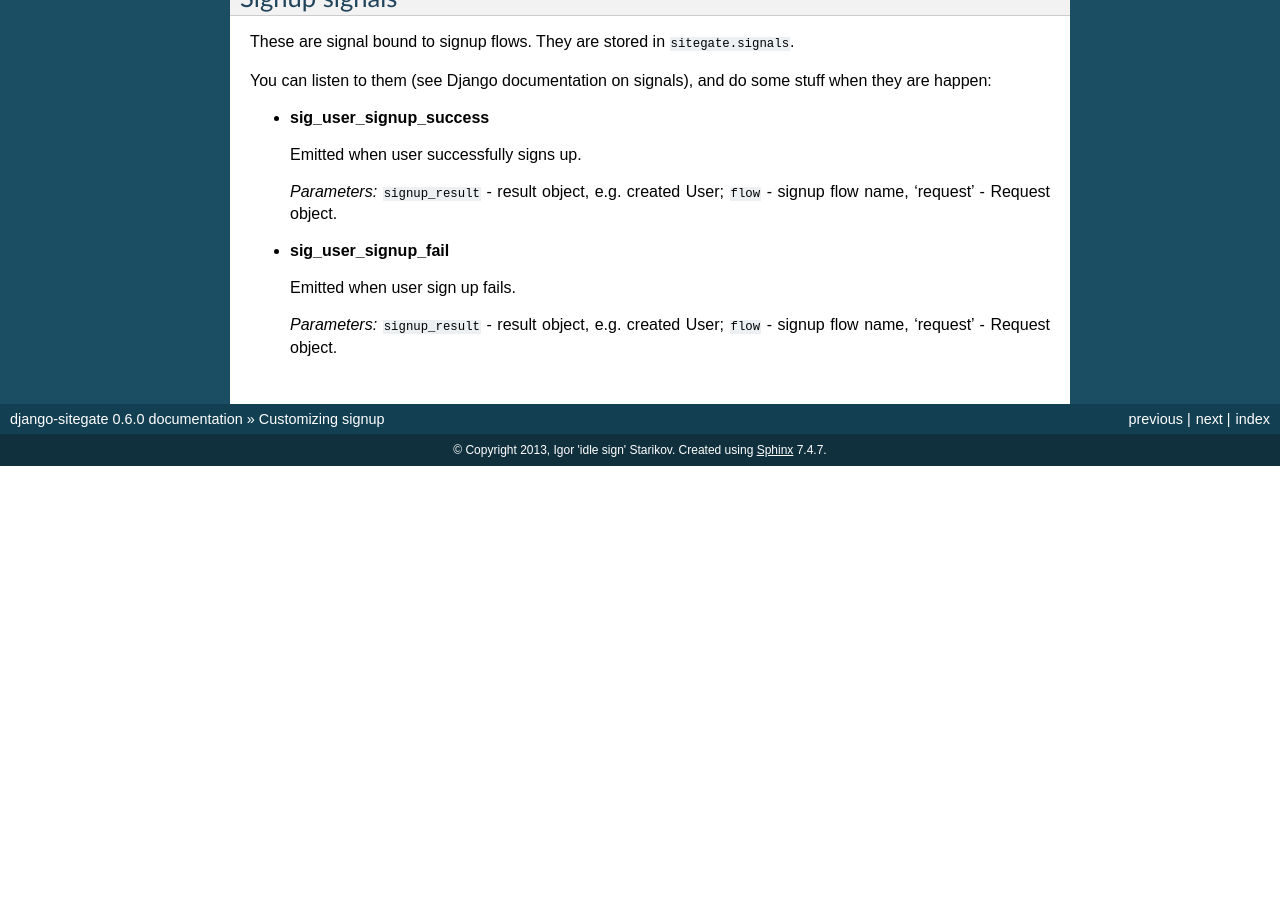
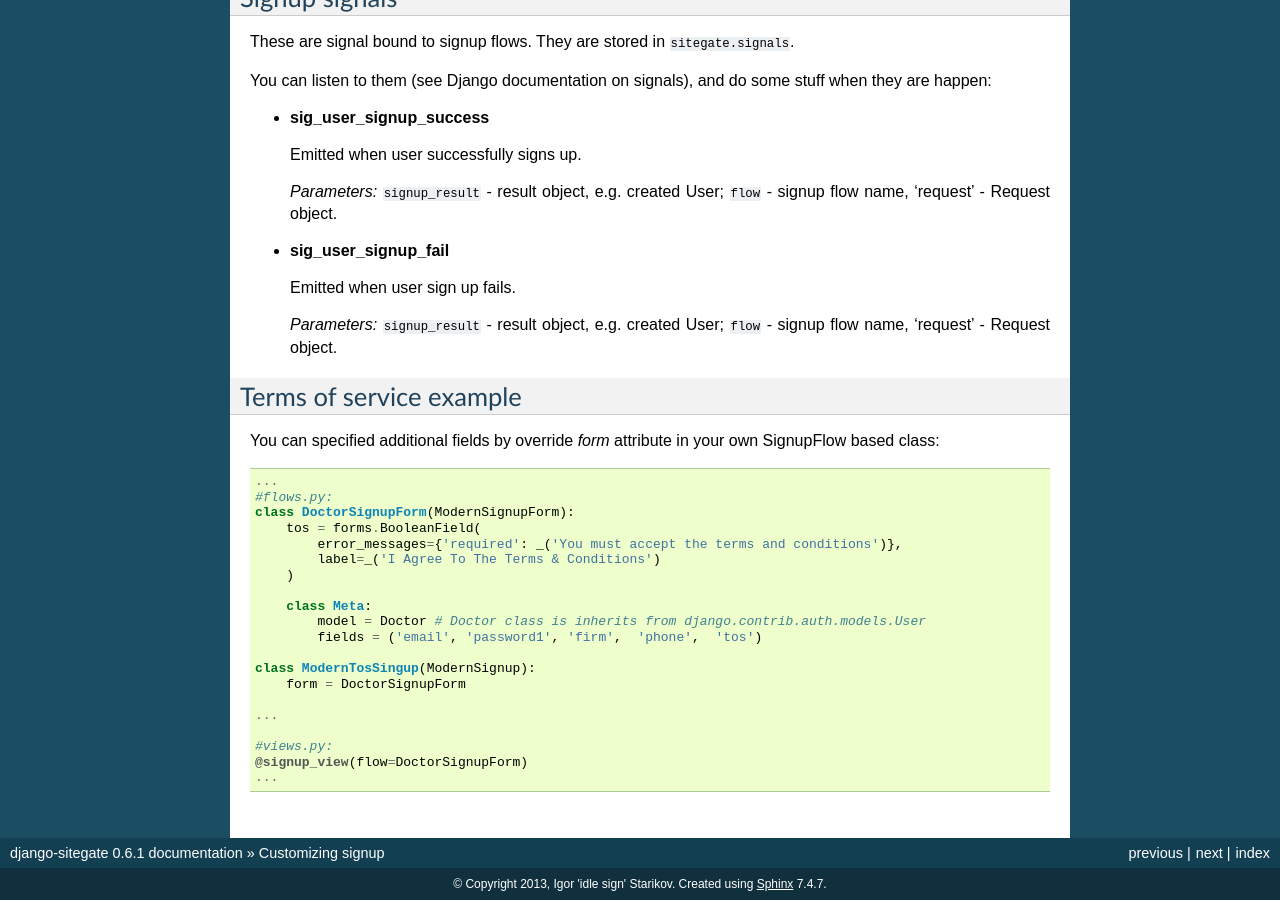
Before and after one commit to idlesign/django-sitegate, a Sphinx documentation site: the page built from docs/source/signup_custom.rst, in a window 1280 px wide and 900 px high, scrolled down 4470 px. Built offline with Sphinx 7.4.7, drawn with Linux system fonts in a browser that asks for light colours; pages that are not in the unit, such as notebooks, are missing from menus; before the commit the page ends 4936 px from its top, so only the background shows below that; some of the changed text lies outside the part shown.

Commit message:
terms of service example version bumped

```diff
--- a/docs/source/signup_custom.rst
+++ b/docs/source/signup_custom.rst
@@ -301,3 +301,31 @@
   Emitted when user sign up fails.
 
   *Parameters:* ``signup_result`` - result object, e.g. created User; ``flow`` - signup flow name, 'request' - Request object.
+
+Terms of service example
+--------------
+
+You can specified additional fields by override `form` attribute in your own SignupFlow based class:
+
+.. code-block:: python
+
+    ...
+    #flows.py:
+    class DoctorSignupForm(ModernSignupForm):
+        tos = forms.BooleanField(
+            error_messages={'required': _('You must accept the terms and conditions')},
+            label=_('I Agree To The Terms & Conditions')
+        )
+
+        class Meta:
+            model = Doctor # Doctor class is inherits from django.contrib.auth.models.User
+            fields = ('email', 'password1', 'firm',  'phone',  'tos')
+
+    class ModernTosSingup(ModernSignup):
+        form = DoctorSignupForm
+
+    ...
+
+    #views.py:
+    @signup_view(flow=DoctorSignupForm)
+    ...
--- a/sitegate/__init__.py
+++ b/sitegate/__init__.py
@@ -1,5 +1,4 @@
-VERSION = (0, 6, 0)
+VERSION = (0, 6, 1)
 
 # TODO openid flow
 # TODO password reset
-# TODO terms of service example into docs
```
